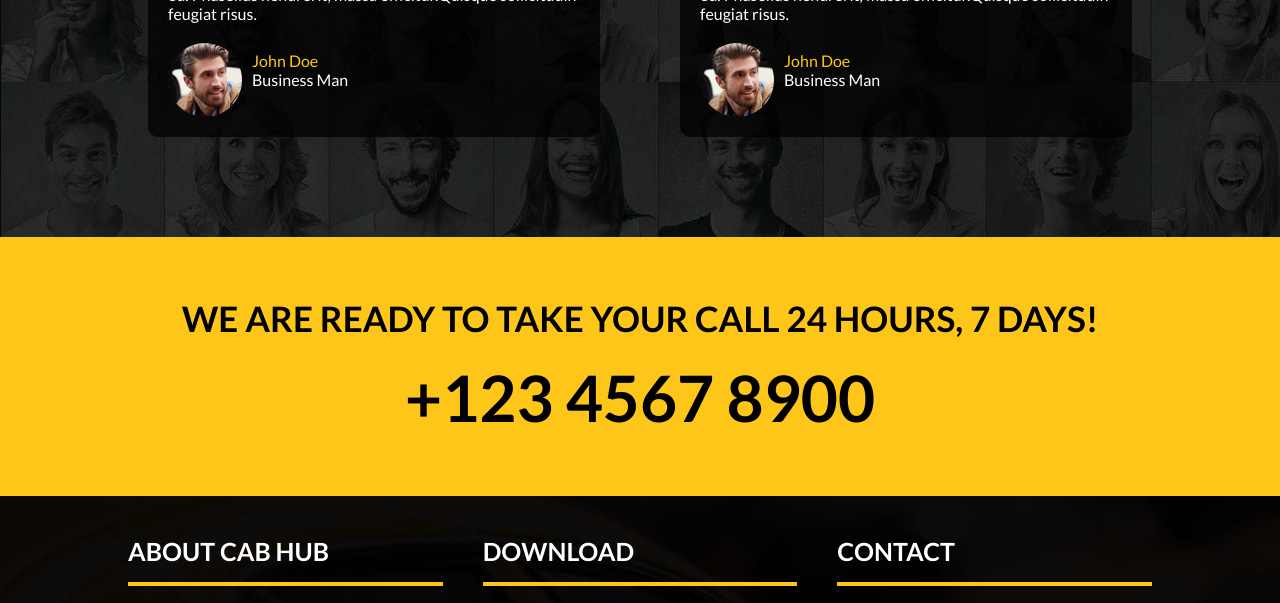
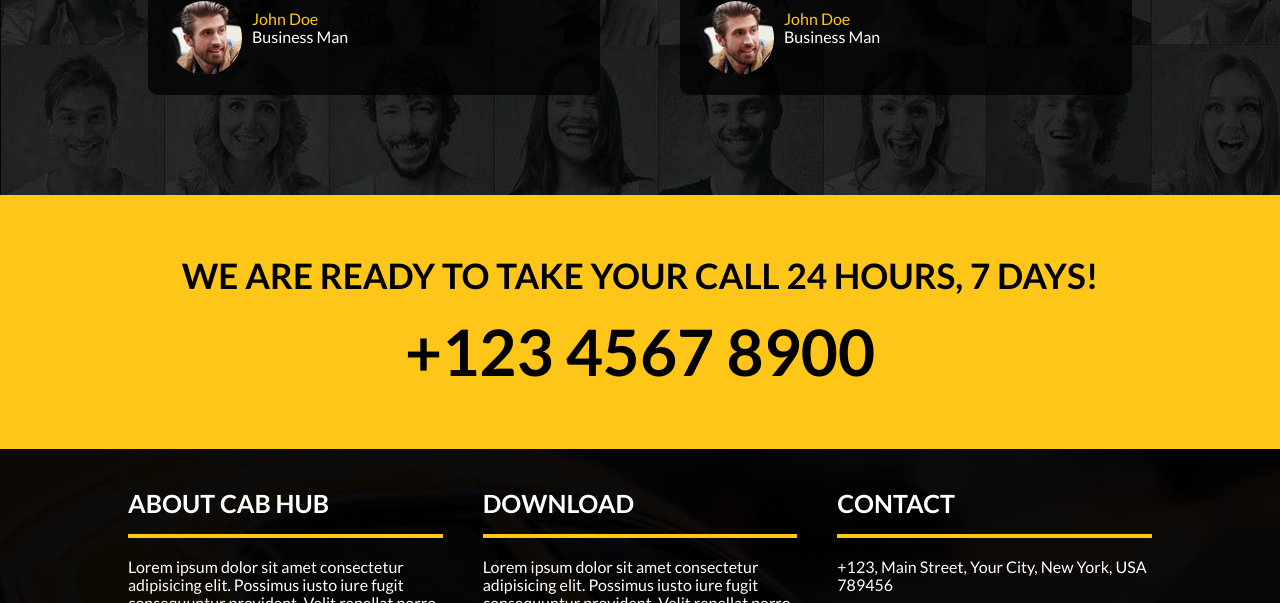
Before and after one commit to manuel188/cabhub, a plain HTML site: page index.html in a window 1280 px wide. Shown: the part 3193-3796 px from the top of the page. Drawn offline with Linux system fonts and the light colour scheme.

Commit message:
Added normalize.css

```diff
--- a/index.html
+++ b/index.html
@@ -4,7 +4,7 @@
     <meta charset="UTF-8">
     <meta name="viewport" content="width=device-width, initial-scale=1.0">
     <meta http-equiv="X-UA-Compatible" content="ie=edge">
-    <link rel="stylesheet" href="css/">
+    <link rel="stylesheet" href="css/normalize.css">
     <link rel="stylesheet" href="css/style.css">
     <link href="https://fonts.googleapis.com/css?family=Lato:400,700" rel="stylesheet">
     <title>Home | CabHub</title>
```
